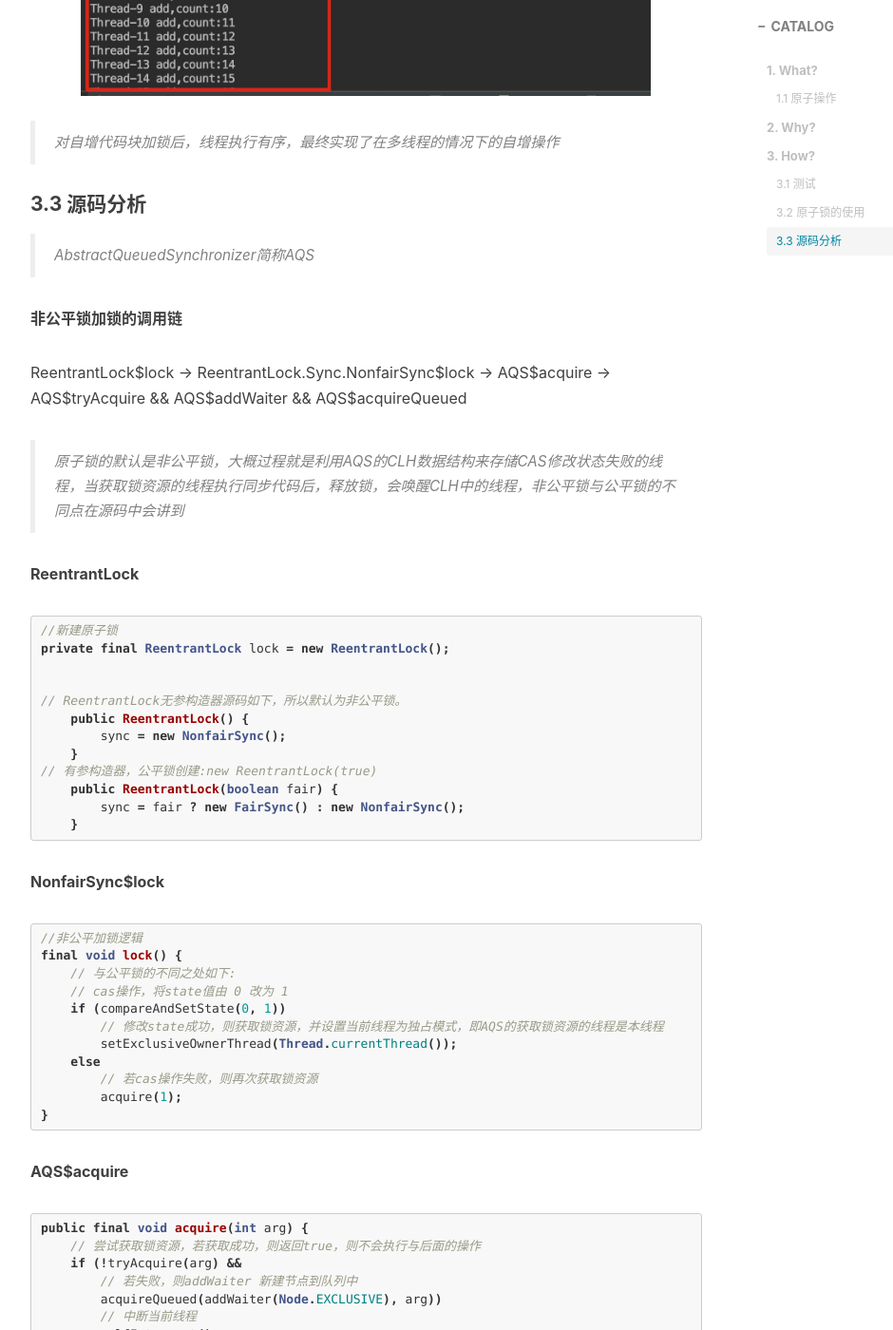
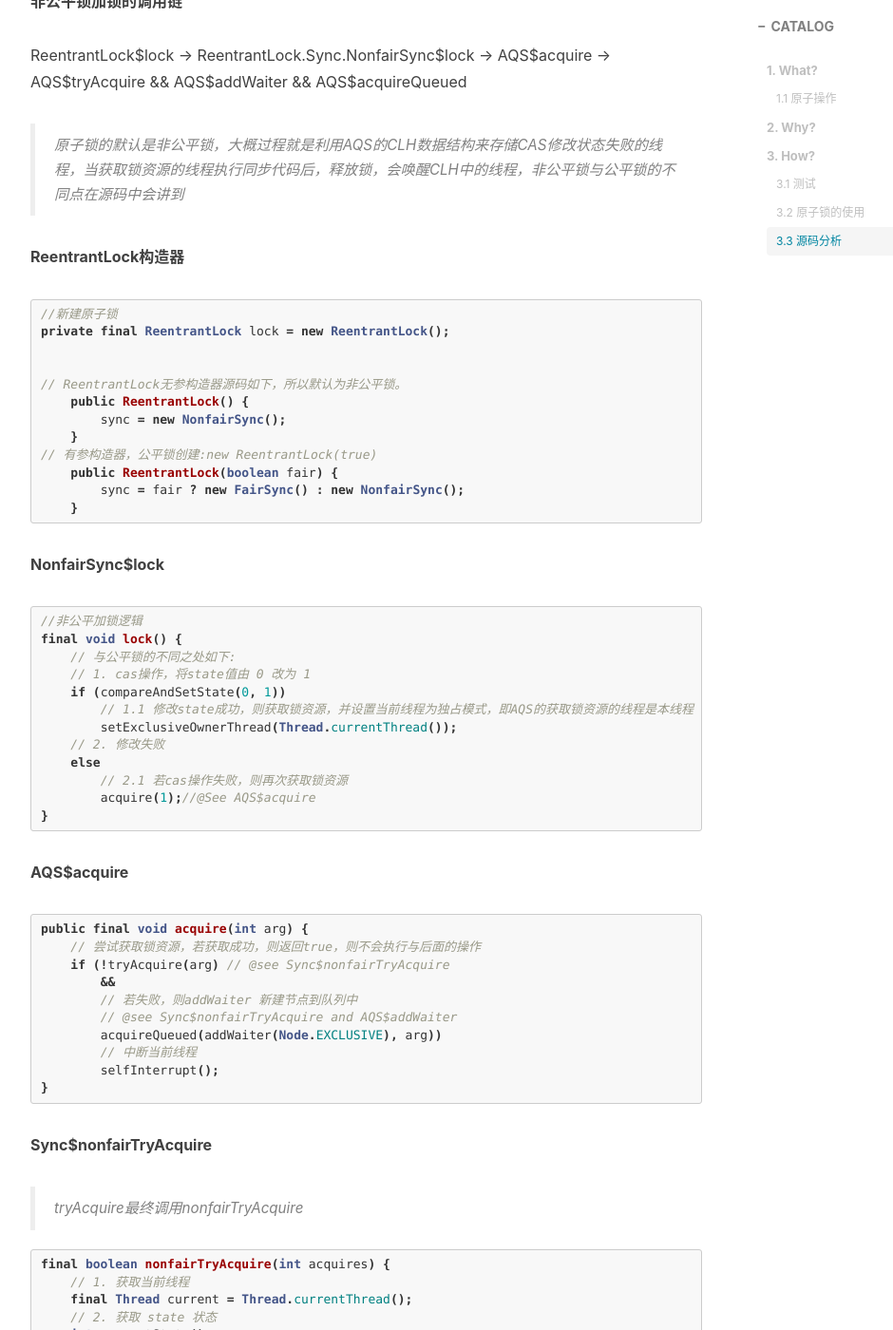
Before and after one commit to whvixd/qilixiang.github.io, a Jekyll site: the page built from _posts/2020-05-13-reentrant-lock.md, in a window 1280 px wide and 1400 px high, scrolled down 2420 px. Shown: the whole window at 95% size, without its empty margins (233-1173 px from the left). Built offline with Jekyll 4.4.1, drawn with Linux system fonts in a browser that asks for light colours; nearby versions of some CDN libraries; comment, search, counter and statistics services are not loaded; some of the changed text lies outside the part shown.

Commit message:
add lock blog

````diff
--- a/_posts/2020-05-13-reentrant-lock.md
+++ b/_posts/2020-05-13-reentrant-lock.md
@@ -17,8 +17,12 @@ tags:
 
 不可中断的一个或一系列操作，所以jdk提供**ReentrantLock**，在多线程的情况下，让线程并行操作改为高效的串行操作。
 
+---
+
 ## 2. Why?
 为了防止在多线程的情况下，对字段修改操作时，其他线程无法获取准确的值。
+
+---
 
 ## 3. How?
 #### 3.1 测试
@@ -26,7 +30,7 @@ tags:
 > 首先测试在多线程中的自增操作是否真正的自增
 
 <html>
-    <img src="/img/reentrant-lock/code_demo.jpg" width="600" height="600" />
+    <img src="/img/reentrant-lock/code_demo.jpg" width="400" height="400" />
 </html>
 
 > 为了更清楚的看到效果，自增时线程堵塞10毫秒，发现在100个线程对同一个count自增时，线程执行无规律，最终没有达到预期的值(100);
@@ -34,7 +38,7 @@ tags:
 #### 3.2 原子锁的使用
 
 <html>
-    <img src="/img/reentrant-lock/code_lock_demo.jpg" width="600" height="600" />
+    <img src="/img/reentrant-lock/code_lock_demo.jpg" width="400" height="400" />
 </html>
 
 > 对自增代码块加锁后，线程执行有序，最终实现了在多线程的情况下的自增操作
@@ -48,7 +52,7 @@ ReentrantLock$lock -> ReentrantLock.Sync.NonfairSync$lock -> AQS$acquire -> AQS$
 
 > 原子锁的默认是非公平锁，大概过程就是利用AQS的CLH数据结构来存储CAS修改状态失败的线程，当获取锁资源的线程执行同步代码后，释放锁，会唤醒CLH中的线程，非公平锁与公平锁的不同点在源码中会讲到
 
-**ReentrantLock**
+**ReentrantLock构造器**
 ```java
 //新建原子锁
 private final ReentrantLock lock = new ReentrantLock();
@@ -70,13 +74,14 @@ private final ReentrantLock lock = new ReentrantLock();
 //非公平加锁逻辑
 final void lock() {
     // 与公平锁的不同之处如下:
-    // cas操作，将state值由 0 改为 1
+    // 1. cas操作，将state值由 0 改为 1
     if (compareAndSetState(0, 1))
-        // 修改state成功，则获取锁资源，并设置当前线程为独占模式，即AQS的获取锁资源的线程是本线程
+        // 1.1 修改state成功，则获取锁资源，并设置当前线程为独占模式，即AQS的获取锁资源的线程是本线程
         setExclusiveOwnerThread(Thread.currentThread());
+    // 2. 修改失败
     else
-        // 若cas操作失败，则再次获取锁资源
-        acquire(1);
+        // 2.1 若cas操作失败，则再次获取锁资源
+        acquire(1);//@See AQS$acquire
 }
 ```
 
@@ -85,8 +90,10 @@ final void lock() {
 ```java
 public final void acquire(int arg) {
     // 尝试获取锁资源，若获取成功，则返回true，则不会执行与后面的操作
-    if (!tryAcquire(arg) &&
+    if (!tryAcquire(arg) // @see Sync$nonfairTryAcquire
+    	&&
         // 若失败，则addWaiter 新建节点到队列中
+        // @see Sync$nonfairTryAcquire and AQS$addWaiter
         acquireQueued(addWaiter(Node.EXCLUSIVE), arg))
         // 中断当前线程
         selfInterrupt();
@@ -146,6 +153,7 @@ private Node addWaiter(Node mode) {
         }
     }
     // 2. 将节点插入队列，必要时进行初始化
+    // @see AQS$enq
     enq(node);
     return node;
 }
@@ -205,6 +213,7 @@ final boolean acquireQueued(final Node node, int arg) {
     } finally {
         // 3. 若失败 取消正在进行的获取尝试，唤起<0的后置节点
         if (failed)
+        	// @see AQS$cancelAcquire
             cancelAcquire(node);
     }
 }
@@ -256,6 +265,7 @@ private void cancelAcquire(Node node) {
                     compareAndSetNext(pred, predNext, next);
             } else {
                 // 5.2 唤醒
+                // @see AQS$unparkSuccessor
                 unparkSuccessor(node);
             }
 
````
